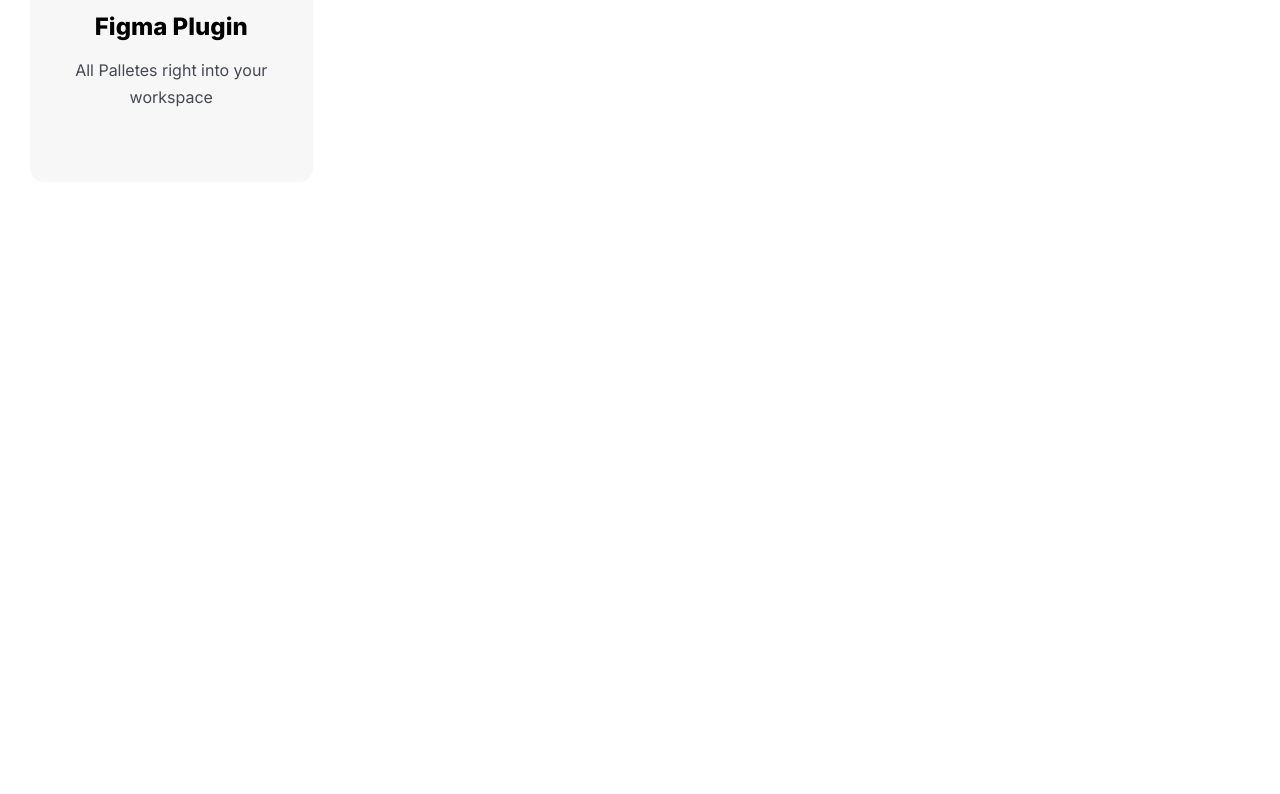
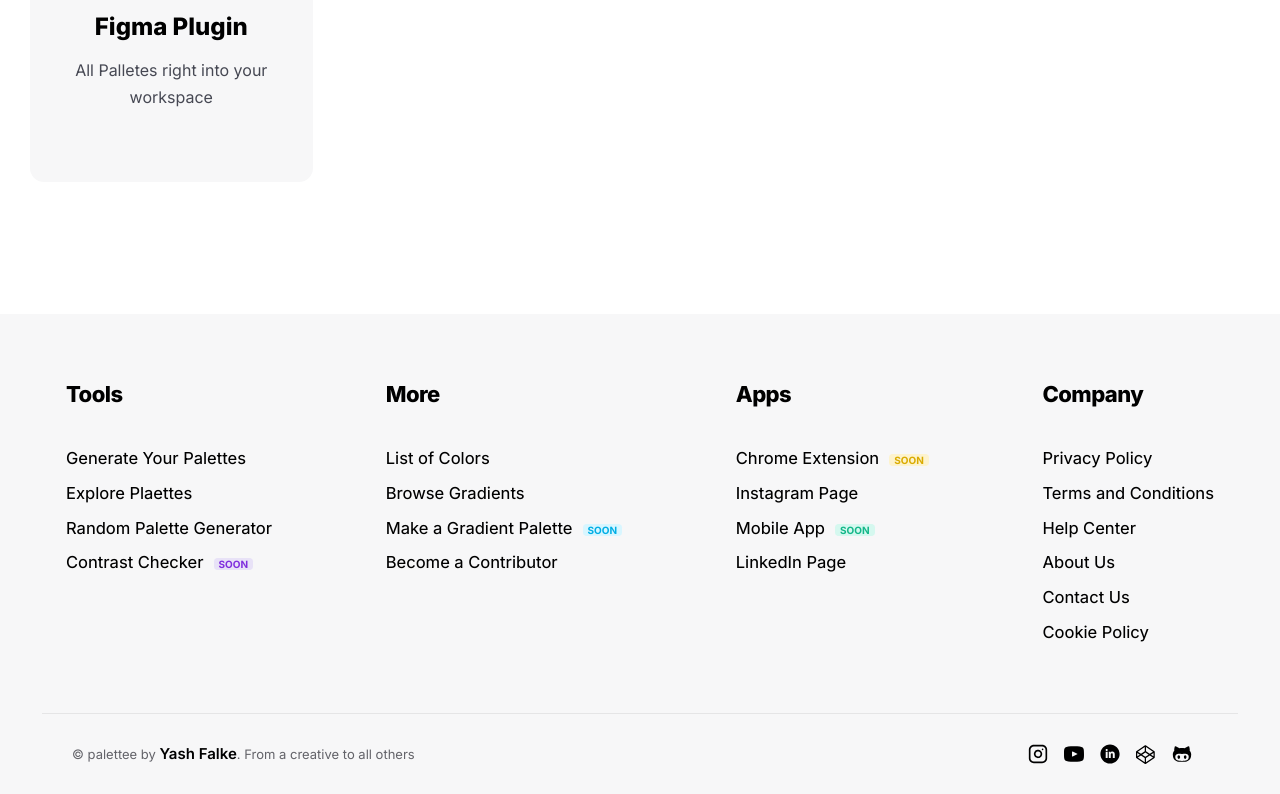
Before and after one commit to yashfalke77/palette-app, a Next.js app: page / in a window 1280 px wide. Shown: the part 1571-2365 px from the top of the page. Before the commit the page ends 1873 px from the top, so only its background shows below. Built offline with nearby package versions, Linux system fonts and the light colour scheme.

Commit message:
footer component completed

```diff
--- a/src/app/page.tsx
+++ b/src/app/page.tsx
@@ -1,6 +1,7 @@
 import HeroSection from "@/components/HeroSection/HeroSection";
 import Navbar from "@/components/Navbar/Navbar";
 import Services from "@/components/Services/Services";
+import Footer from "@/components/footer/Footer";
 
 export default function Home() {
   return (
@@ -8,6 +9,7 @@
       <Navbar />
       <HeroSection />
       <Services />
+      <Footer />
     </main>
   );
 }
--- /dev/null
+++ b/src/components/footer/Footer.tsx
@@ -0,0 +1,125 @@
+import React from 'react';
+import styles from './footer.module.scss';
+import Link from 'next/link';
+
+const Footer = () => {
+  return (
+    <footer className={styles.footer}>
+      <div className={styles.footer__menu}>
+        <div className={styles.footer__list}>
+          <ul>
+            <li className={styles.footer__heading}>Tools</li>
+            <li className={styles.footer__item} >
+              <Link href='/' className={styles.footer__link}>Generate Your Palettes</Link>
+            </li>
+            <li className={styles.footer__item} >
+              <Link href='/' className={styles.footer__link}>Explore Plaettes</Link>
+            </li>
+            <li className={styles.footer__item} >
+              <Link href='/' className={styles.footer__link}>Random Palette Generator</Link>
+            </li>
+            <li className={styles.footer__item} >
+              <Link href='/' className={styles.footer__link}>Contrast Checker</Link>
+              <span className={`${styles.footer__cardBadge} ${styles["footer__cardBadge--2"]}`}>soon</span>
+            </li>
+          </ul>
+        </div>
+        <div className={styles.footer__list}>
+          <ul>
+            <li className={styles.footer__heading}>More</li>
+            <li className={styles.footer__item} >
+              <Link href='/' className={styles.footer__link}>List of Colors</Link>
+            </li>
+            <li className={styles.footer__item} >
+              <Link href='/' className={styles.footer__link}>Browse Gradients</Link>
+            </li>
+            <li className={styles.footer__item} >
+              <Link href='/' className={styles.footer__link}>Make a Gradient Palette</Link>
+              <span className={`${styles.footer__cardBadge} ${styles["footer__cardBadge--5"]}`}>soon</span>
+            </li>
+            <li className={styles.footer__item} >
+              <Link href='/' className={styles.footer__link}>Become a Contributor</Link>
+            </li>
+          </ul>
+        </div>
+        <div className={styles.footer__list}>
+          <ul>
+            <li className={styles.footer__heading}>Apps</li>
+            <li className={styles.footer__item} >
+              <Link href='/' className={styles.footer__link}>Chrome Extension</Link>
+              <span className={`${styles.footer__cardBadge} ${styles["footer__cardBadge--1"]}`}>soon</span>
+            </li>
+            <li className={styles.footer__item} >
+              <Link href='/' className={styles.footer__link}>Instagram Page</Link>
+            </li>
+            <li className={styles.footer__item} >
+              <Link href='/' className={styles.footer__link}>Mobile App</Link>
+              <span className={`${styles.footer__cardBadge} ${styles["footer__cardBadge--3"]}`}>soon</span>
+            </li>
+            <li className={styles.footer__item} >
+              <Link href='/' className={styles.footer__link}>LinkedIn Page</Link>
+            </li>
+          </ul>
+        </div>
+        <div className={styles.footer__list}>
+          <ul>
+            <li className={styles.footer__heading}>Company</li>
+            <li className={styles.footer__item}>
+              <Link href='/' className={styles.footer__link}>Privacy Policy</Link>
+            </li>
+            <li className={styles.footer__item} >
+              <Link href='/' className={styles.footer__link}>Terms and Conditions</Link>
+            </li>
+            <li className={styles.footer__item} >
+              <Link href='/' className={styles.footer__link}>Help Center</Link>
+            </li>
+            <li className={styles.footer__item} >
+              <Link href='/' className={styles.footer__link}>About Us</Link>
+            </li>
+            <li className={styles.footer__item} >
+              <Link href='/' className={styles.footer__link}>Contact Us</Link>
+            </li>
+            <li className={styles.footer__item} >
+              <Link href='/' className={styles.footer__link}>Cookie Policy</Link>
+            </li>
+          </ul>
+        </div>
+      </div>
+      <div className={styles.footer__bottom}>
+        <span className={styles.footer__credits}>
+                    © palettee by <a href='https://yashfalke77.netlify.app/' className={styles.footer__creditsName}>Yash Falke</a>.
+                    From a creative to all others
+        </span>
+        <div className={styles.footer__mediaIcon}>
+          <a href='https://www.instagram.com/yashfalke77/' target='_blank' rel='noreferrer'>
+            <svg className={styles.footer__icon}>
+              <use href='/icons/symbol-defs.svg#icon-instagram'></use>
+            </svg>
+          </a>
+          <a href='https://www.youtube.com/channel/UCax8or2_bzQCHe0GdSLITOA' target='_blank' rel='noreferrer'>
+            <svg className={styles.footer__icon}>
+              <use href='/icons/symbol-defs.svg#icon-youtube'></use>
+            </svg>
+          </a>
+          <a href='https://www.linkedin.com/in/yashfalke77/' target='_blank' rel='noreferrer'>
+            <svg className={styles.footer__icon}>
+              <use href='/icons/symbol-defs.svg#icon-linkedin-with-circle'></use>
+            </svg>
+          </a>
+          <a href='https://codepen.io/yashfalke77' target='_blank' rel='noreferrer'>
+            <svg className={styles.footer__icon}>
+              <use href='/icons/symbol-defs.svg#icon-codepen'></use>
+            </svg>
+          </a>
+          <a href='https://github.com/yashfalke77' target='_blank' rel='noreferrer'>
+            <svg className={styles.footer__icon}>
+              <use href='/icons/symbol-defs.svg#icon-github'></use>
+            </svg>
+          </a>
+        </div>
+      </div>
+    </footer>
+  );
+};
+
+export default Footer;
--- /dev/null
+++ b/src/components/footer/footer.module.scss
@@ -0,0 +1,69 @@
+.footer {
+    @apply bg-[#f7f7f8] mt-[1.2rem] px-[4.2rem];
+
+    &__menu {
+        @apply flex justify-between flex-wrap py-[4rem];
+    }
+
+    &__list {
+        @apply p-[2.4rem];
+    }
+
+    &__heading {
+        @apply text-[2.2rem] font-extrabold tracking-tight mb-[3rem];
+    }
+
+    &__item {
+        @apply py-[0.5rem];
+    }
+
+    &__link {
+        @apply text-[1.65rem] text-black font-normal transition-all duration-75 ease-in-out hover:text-primary-200;
+        font-variation-settings: 'wght' 450;
+    }
+
+    &__bottom {
+        box-shadow: rgba(0, 0, 0, 0.075) 0 -1px;
+        @apply flex justify-between items-center p-[3rem];
+    }
+
+    &__credits {
+        @apply text-[#636369] leading-8 text-[1.3rem];
+
+        &Name {
+            @apply text-[1.5rem] font-semibold text-black transition-all duration-75 ease-in-out hover:text-primary-200 hover:underline;
+        }
+    }
+
+    &__mediaIcon {
+        @apply flex items-center;
+    }
+
+    &__icon {
+        @apply w-[2rem] h-[2rem] fill-black mr-[1.6rem] transition-all duration-75 ease-in-out hover:fill-primary-200;
+    }
+
+    &__cardBadge{
+        @apply text-[1rem] font-bold px-[0.5rem] ml-[1rem] rounded-md uppercase;
+
+        &--1 {
+            @apply text-[#daab00] bg-[#fdf3ce];
+        }
+
+        &--2 {
+            @apply text-[#802fde] bg-[#e8e2f7];
+        }
+
+        &--3 {
+            @apply text-[#14b789] bg-[#d5f8ef];
+        }
+
+        &--4 {
+            @apply text-[#e71591] bg-[#ffe5f4];
+        }
+
+        &--5 {
+            @apply text-[#00aee5] bg-[#d8f6ff];
+        }
+    }
+}
```
